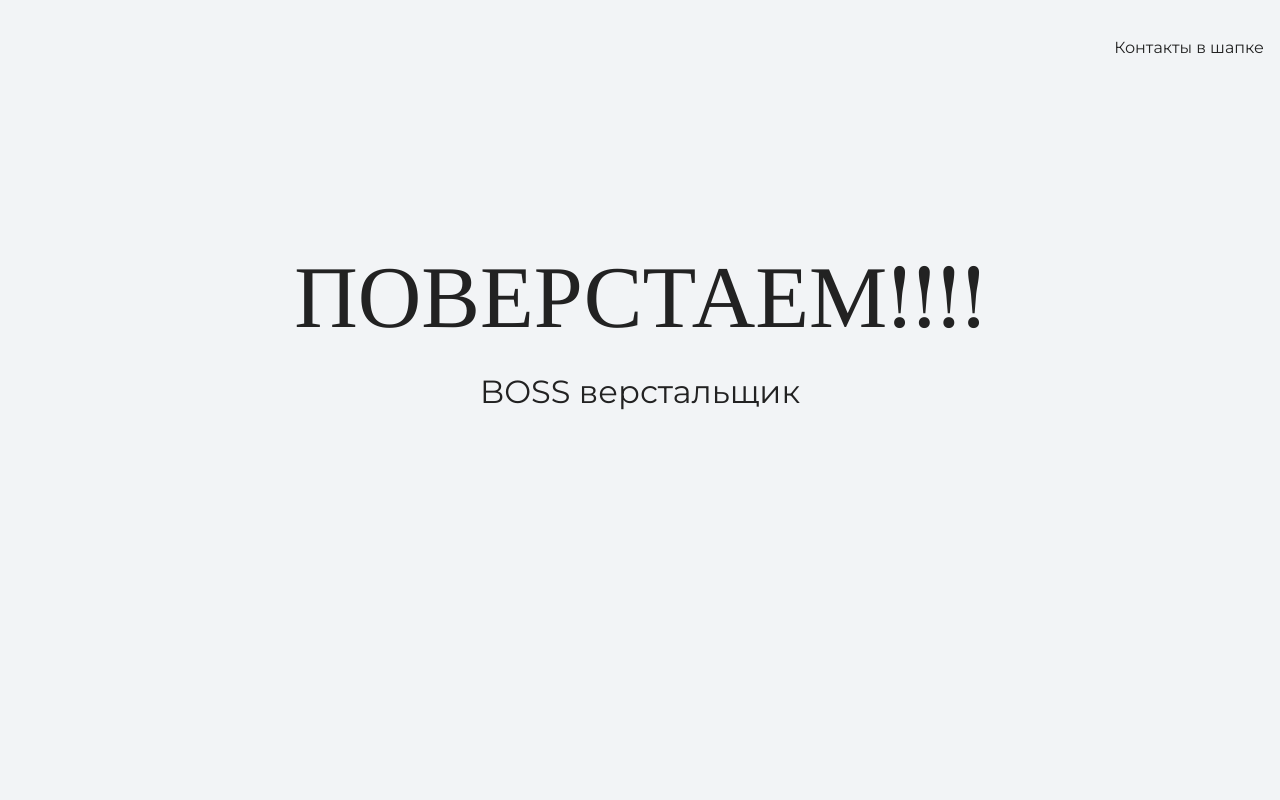
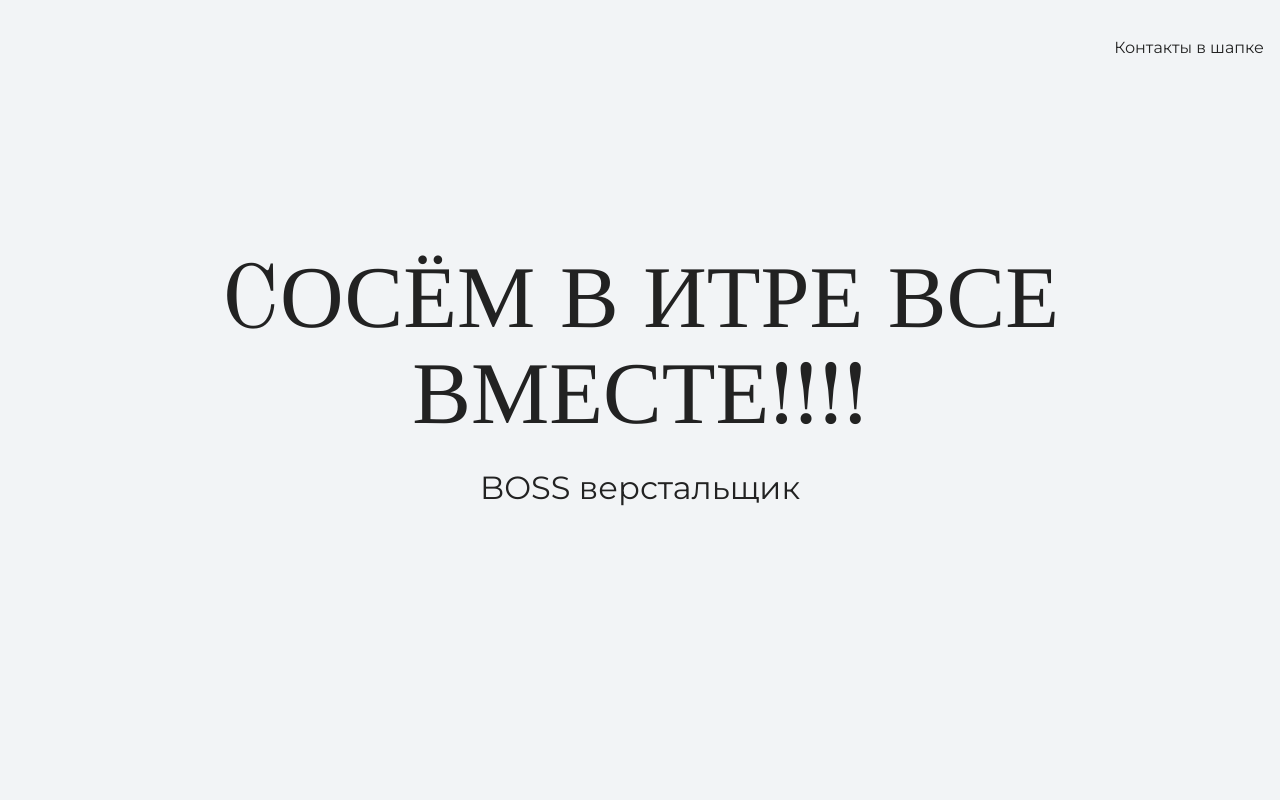
Before and after one commit to MaksimkA-verst/myfirst, a plain HTML site: page index.html in a window 1280 px wide. Shown: the top 800 px of the page. Drawn offline with nearby package versions, Linux system fonts and the light colour scheme.

Commit message:
изменение названия

```diff
--- a/index.html
+++ b/index.html
@@ -16,7 +16,7 @@
 
     <section class="hero-image">
       <div class="container">
-      <h1 class="heading">ПОВЕРСТАЕМ!!!!</h1>
+      <h1 class="heading">CОСЁМ В ИТРЕ ВСЕ ВМЕСТЕ!!!!</h1>
       <p>BOSS верстальщик</p>
       </div>
     </section>
```
